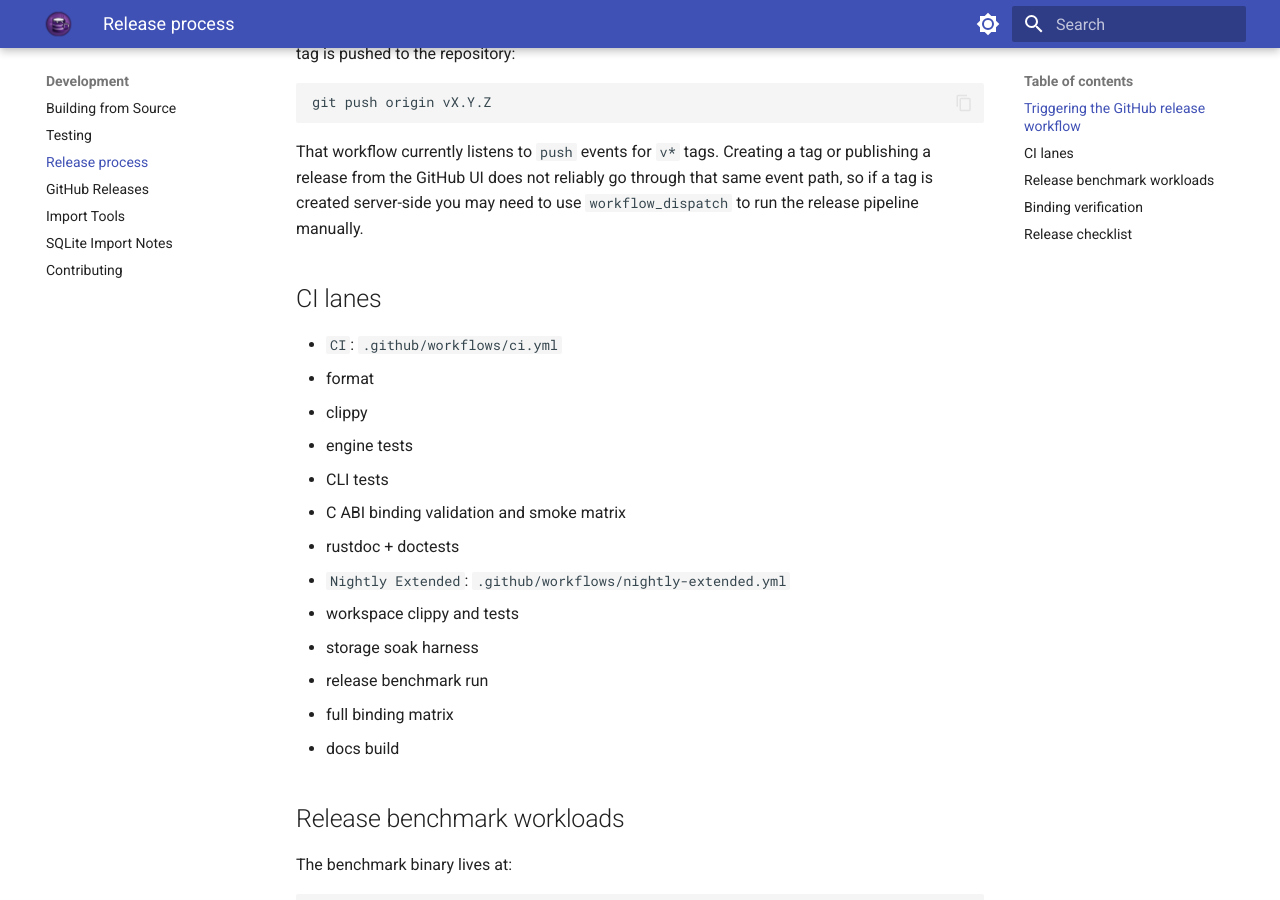
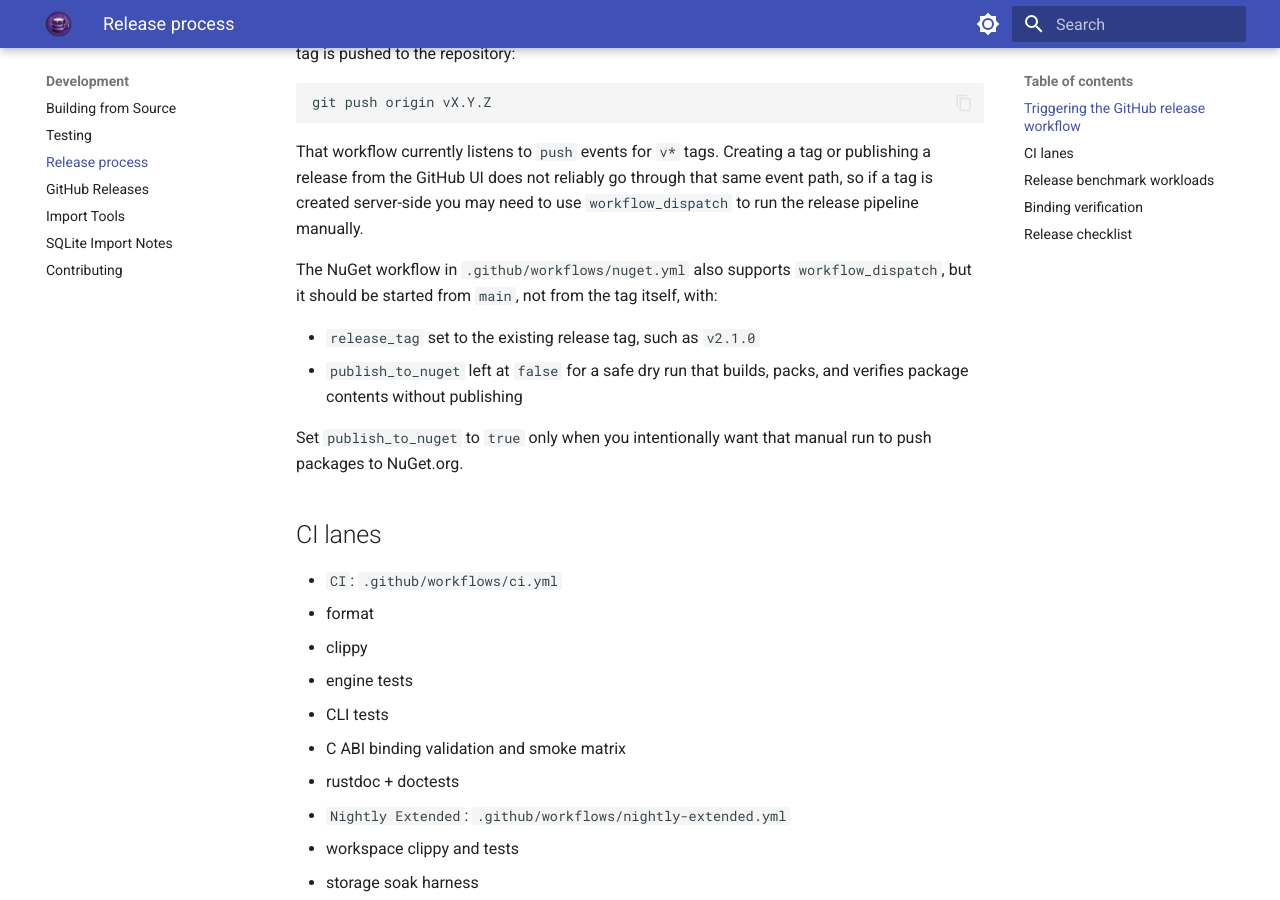
Before and after one commit to sphildreth/decentdb, an MkDocs documentation site: the page built from docs/development/releases.md, in a window 1280 px wide and 900 px high, scrolled down 354 px. Built offline with MkDocs 1.6.1 and Material for MkDocs 9.7.7, drawn with Linux system fonts in a browser that asks for light colours; the version menu is left out.

Commit message:
feat: enhance NuGet workflow with optional publishing and documentation updates

```diff
--- a/docs/development/releases.md
+++ b/docs/development/releases.md
@@ -16,6 +16,17 @@ That workflow currently listens to `push` events for `v*` tags. Creating a tag
 or publishing a release from the GitHub UI does not reliably go through that
 same event path, so if a tag is created server-side you may need to use
 `workflow_dispatch` to run the release pipeline manually.
+
+The NuGet workflow in `.github/workflows/nuget.yml` also supports
+`workflow_dispatch`, but it should be started from `main`, not from the tag
+itself, with:
+
+- `release_tag` set to the existing release tag, such as `v2.1.0`
+- `publish_to_nuget` left at `false` for a safe dry run that builds, packs, and
+  verifies package contents without publishing
+
+Set `publish_to_nuget` to `true` only when you intentionally want that manual
+run to push packages to NuGet.org.
 
 ## CI lanes
 
```
Also changed, not shown: 1 other file.
